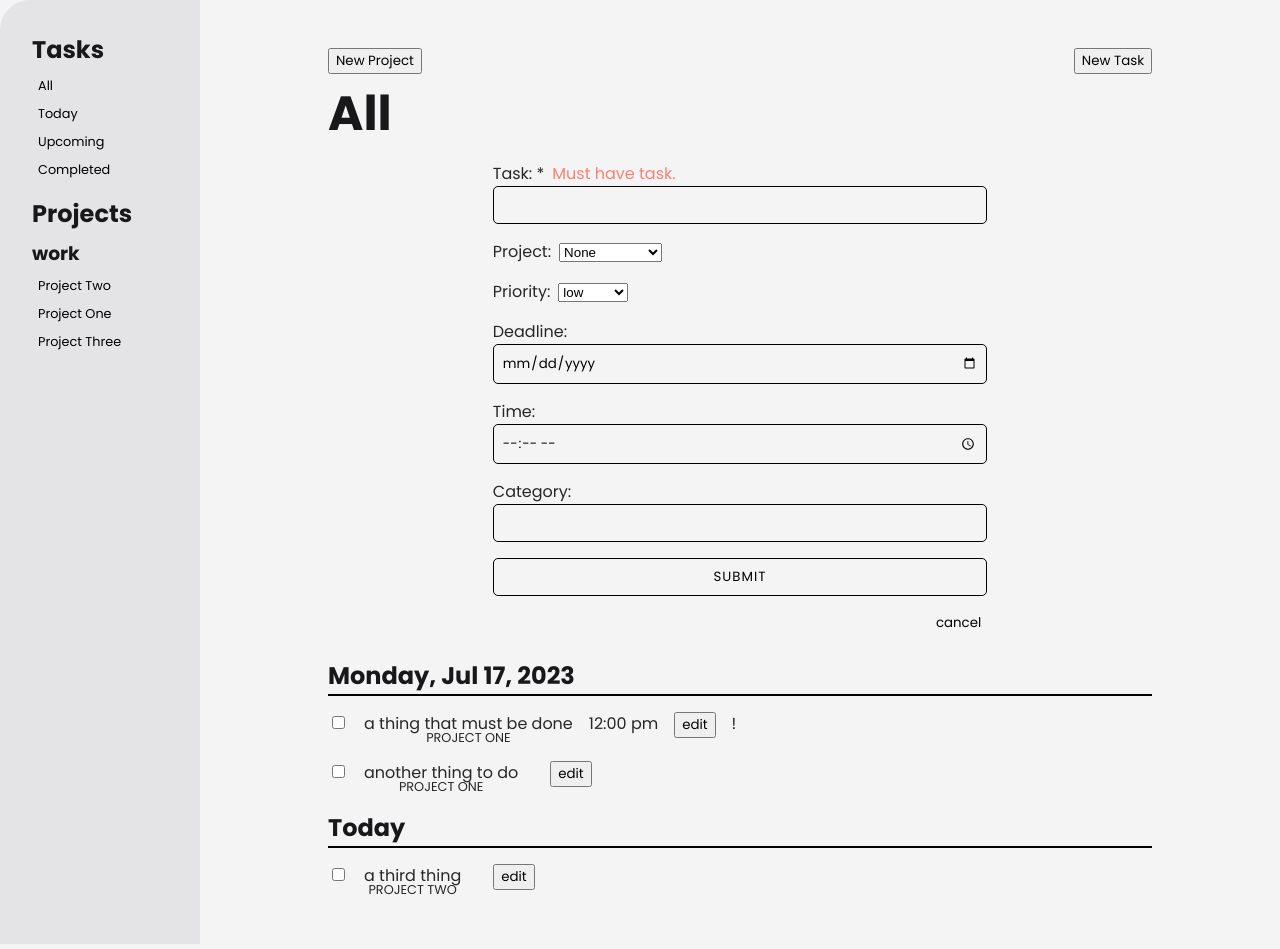
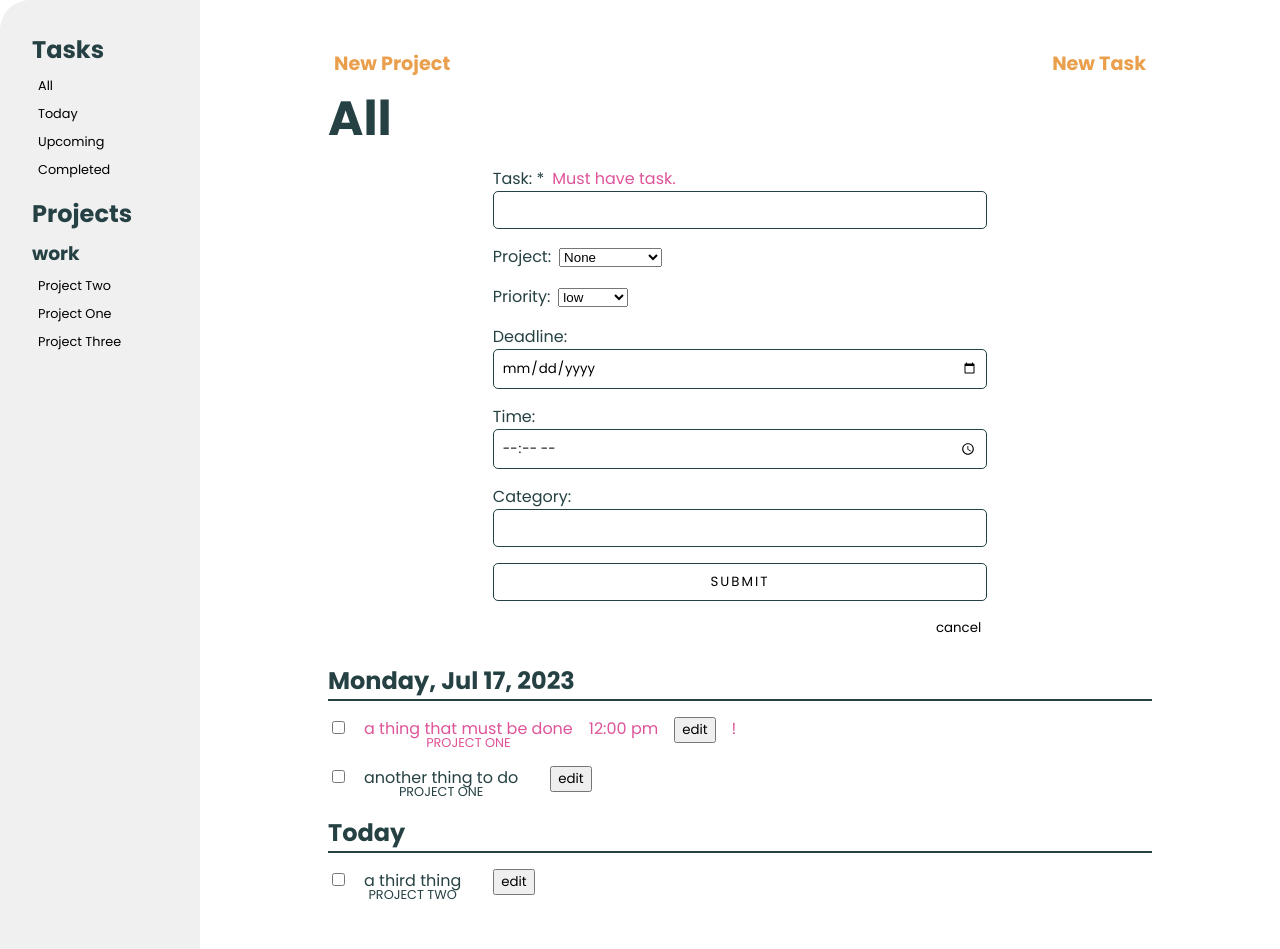
Before and after one commit to MooseCowBear/odin-todo, a website built with webpack: page dist/index.html in a window 1280 px wide. Both pictures are taken after a click on the button "New Task". Built offline with nearby package versions, Linux system fonts and the light colour scheme.

Commit message:
add colors

```diff
--- a/src/style.css
+++ b/src/style.css
@@ -58,10 +58,13 @@ a:not([class]) {
 /* end reset */
 
 :root {
-  --neutral-100: rgb(244 244 245);
-  --netural-200: rgb(228 228 231);
-  --neutral-300: rgb(39 39 42);
-  --neutral-400: rgb(24 24 27);
+  --neutral-100: rgb(255, 255, 255);
+  --netural-200: rgb(240, 240, 240);
+  --neutral-300: #264143;
+  --accent: #e99f4c;
+  --alert: #de5499;
+
+
 }
 
 body {
@@ -77,10 +80,6 @@ body {
 h1 {
   font-size: 3rem;
   line-height: 1;
-}
-
-h1, h2, h3 {
-  color: var(--neutral-400);
 }
 
 main {
@@ -156,13 +155,22 @@ button {
 }
 
 .task-group h2 {
-  border-bottom: 2px solid black;
+  border-bottom: 2px solid var(--neutral-300);
 }
 
 .new-buttons-div {
   display: flex;
   justify-content: space-between;
   width: 100%;;
+}
+
+.new-buttons-div button {
+  border: none;
+  outline: none;
+  background-color: transparent;
+  font-weight: 700;
+  font-size: 1.2rem;
+  color: var(--accent);
 }
 
 .project-header {
@@ -192,17 +200,30 @@ form {
 
 .form input, textarea {
   width: 100%;
-  border: 1px solid black;
+  border: 1px solid var(--neutral-300);
   border-radius: 5px;
   padding: 0.5rem;
   font-family: inherit;
   background-color: inherit;
 }
 
+.form input:focus, textarea:focus {
+  outline: 2px solid var(--alert);
+}
+
 input[type="submit"] {
   cursor: pointer;
   text-transform: uppercase;
-  letter-spacing: 1px;
+  letter-spacing: 2px;
+}
+
+input[type="submit"]:focus, input[type="submit"]:hover {
+  border: 1px solid var(--alert);
+  color: var(--alert);
+}
+
+input[type=checkbox] {
+  accent-color: var(--alert);
 }
 
 .form {
@@ -219,6 +240,10 @@ input[type="submit"] {
   background-color: transparent;
 }
 
+.form button:hover, .form button:focus {
+  color: var(--alert);
+}
+
 .label-wrapper {
   display: flex;
   gap: 0.5rem;
@@ -230,7 +255,7 @@ select {
 
 .warning {
 
-  color: salmon;
+  color: var(--alert);
 }
 
 .button-div {
@@ -238,3 +263,7 @@ select {
   flex-direction: row-reverse;
   justify-content: space-between;
 }
+
+.high {
+  color: var(--alert);
+}
--- a/src/subcomponents.js
+++ b/src/subcomponents.js
@@ -81,6 +81,8 @@ export function createTaskItem(todos, task, includeDate = false) {
     itemDiv.appendChild(priorty);
   }
 
+  itemDiv.classList.add(task.getPriority());
+
   return itemDiv;
 }
 
```
Also changed, not shown: dist/main.js.
